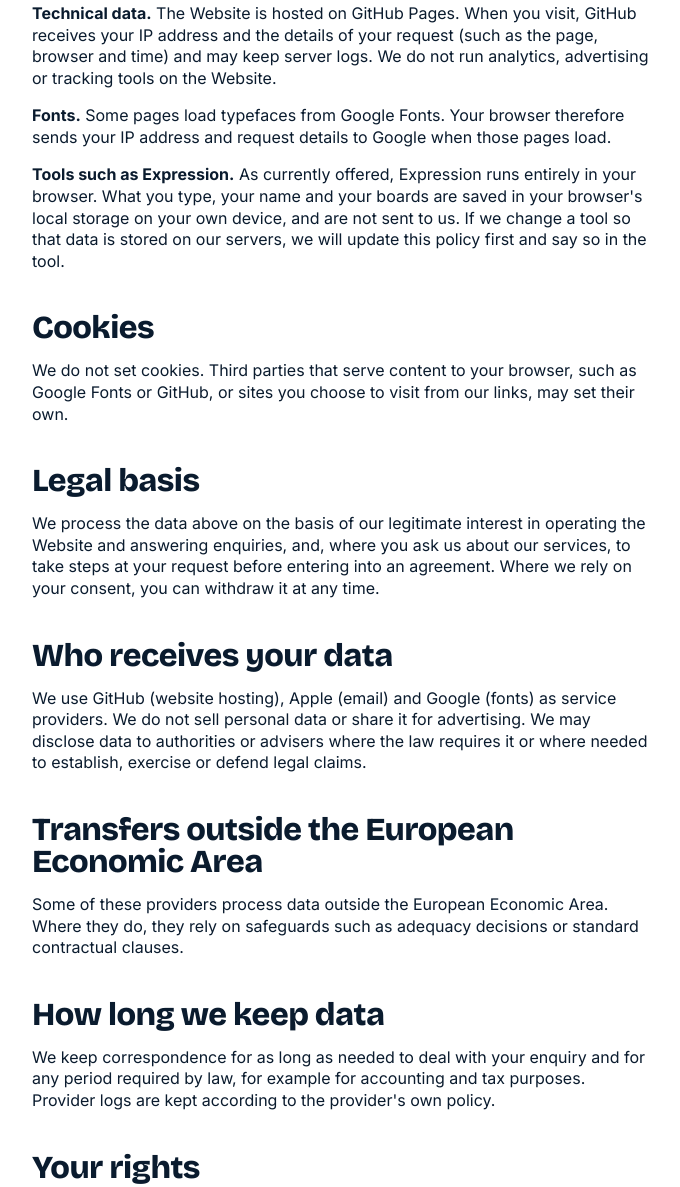
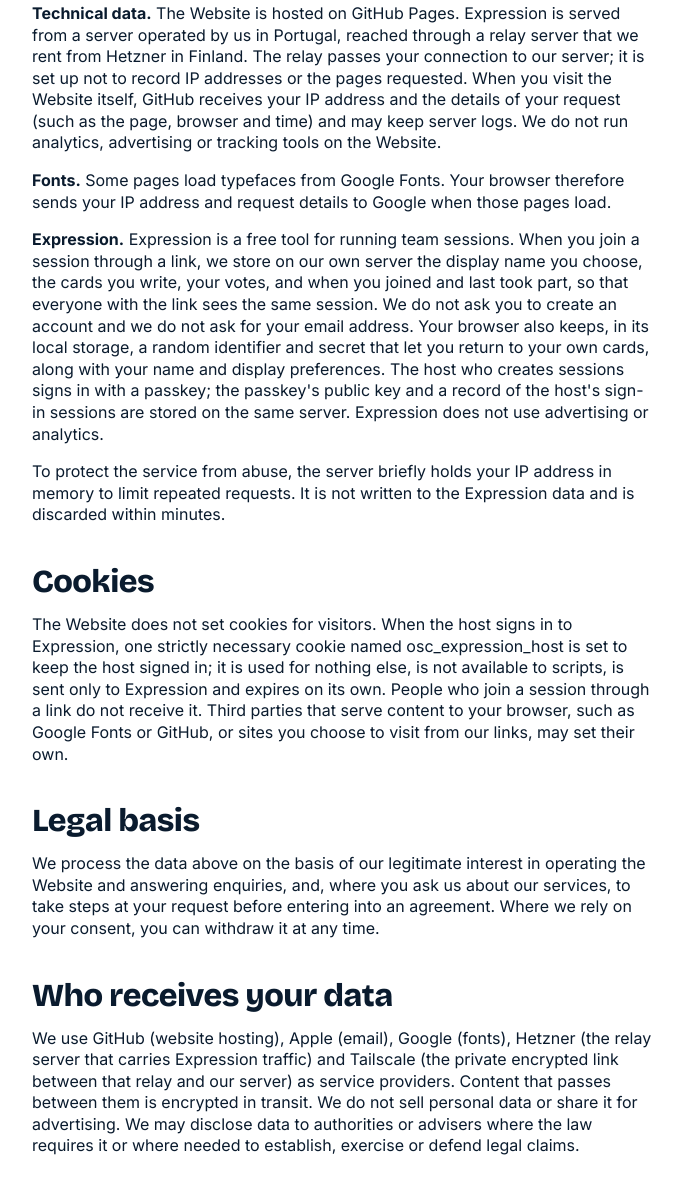
Before and after one commit to 351Nomad/oursuccesscoach-site, a plain HTML site: page privacy-policy/index.html in a window 1280 px wide. Shown: the part 793-1980 px from the top of the page, without its empty margins (298-978 px from the left). Drawn offline with Linux system fonts and the light colour scheme.

Commit message:
Site update 2026-11-22 07:22

```diff
--- a/privacy-policy/index.html
+++ b/privacy-policy/index.html
@@ -18,25 +18,27 @@
 <button type="button" aria-label="Open menu" aria-expanded="false" class="menu-toggle" id="menu-toggle"><svg class="ico" fill="none" viewBox="0 0 28 19" xmlns="http://www.w3.org/2000/svg" aria-hidden="true"><line x1="28" y1="9.5" x2="-1.31134e-07" y2="9.5" stroke="currentColor" stroke-width="3"></line><line x1="28" y1="1.5" x2="-1.31134e-07" y2="1.5" stroke="currentColor" stroke-width="3"></line><line x1="28" y1="17.5" x2="-1.31134e-07" y2="17.5" stroke="currentColor" stroke-width="3"></line></svg></button>
 <div class="menu" id="site-menu"><div class="menu-item"><a href="/">Home</a></div><div class="menu-item"><a href="/tools/Expression/">Expression</a></div><div class="social"><a aria-label="Our Success Coach on LinkedIn" href="https://www.linkedin.com/company/our-success-coach/" target="_blank" rel="noopener noreferrer"><svg class="ico" fill="none" viewBox="0 0 15 14" xmlns="http://www.w3.org/2000/svg" aria-hidden="true"><path d="M3.04348 1.52174C3.04348 2.37391 2.37391 3.04348 1.52174 3.04348C0.669565 3.04348 0 2.37391 0 1.52174C0 0.669565 0.669565 0 1.52174 0C2.37391 0 3.04348 0.669565 3.04348 1.52174ZM3.04348 4.26087H0V14H3.04348V4.26087ZM7.91304 4.26087H4.86957V14H7.91304V8.88696C7.91304 6.02609 11.5652 5.78261 11.5652 8.88696V14H14.6087V7.85217C14.6087 3.04348 9.19131 3.22609 7.91304 5.6V4.26087Z" fill="currentColor"></path></svg></a></div><div class="menu-small"><a href="/privacy-policy/">Privacy Policy</a><a href="/terms-of-use/">Terms of Use</a></div></div>
 </nav></header>
-<div class="hero"><section class="section"><h1 class="page-title">Privacy Policy</h1><p class="lead meta">Last update: <span>21st November 2026</span></p><p class="lead meta">Applies to oursuccesscoach.com and everything published under it. Current version: <a class="link link-primary" href="/privacy-policy/">oursuccesscoach.com/privacy-policy/</a></p></section></div>
+<div class="hero"><section class="section"><h1 class="page-title">Privacy Policy</h1><p class="lead meta">Last update: <span>22nd November 2026</span></p><p class="lead meta">Applies to oursuccesscoach.com and everything published under it. Current version: <a class="link link-primary" href="/privacy-policy/">oursuccesscoach.com/privacy-policy/</a></p></section></div>
 <div class="main"><section class="section"><h2>Who we are</h2>
 <p>This Privacy Policy applies to oursuccesscoach.com and to everything published under it, including tools such as Expression (together, the &quot;Website&quot;). The Website is run by OUR SUCCESS COACH, UNIPESSOAL LDA (&quot;Our Success Coach&quot;, &quot;we&quot;, &quot;us&quot;), NIPC 519643143, with its registered office at Rua Principal do Casal Viegas, n.º 228, 3240-214 Ansião, Portugal. We are the controller of personal data processed through the Website. You can reach us at <a class="link link-primary" href="mailto:tim@oursuccesscoach.com">tim@oursuccesscoach.com</a>.</p>
 <p>We handle personal data in line with Regulation (EU) 2016/679 (the General Data Protection Regulation) and Portuguese data protection law.</p>
 <h2>What we collect and why</h2>
 <p><strong>Messages you send us.</strong> If you email us, we receive your email address and whatever you write. We use it to reply and to keep a record of the correspondence. Our mail is hosted by Apple (iCloud).</p>
-<p><strong>Technical data.</strong> The Website is hosted on GitHub Pages. When you visit, GitHub receives your IP address and the details of your request (such as the page, browser and time) and may keep server logs. We do not run analytics, advertising or tracking tools on the Website.</p>
+<p><strong>Technical data.</strong> The Website is hosted on GitHub Pages. Expression is served from a server operated by us in Portugal, reached through a relay server that we rent from Hetzner in Finland. The relay passes your connection to our server; it is set up not to record IP addresses or the pages requested. When you visit the Website itself, GitHub receives your IP address and the details of your request (such as the page, browser and time) and may keep server logs. We do not run analytics, advertising or tracking tools on the Website.</p>
 <p><strong>Fonts.</strong> Some pages load typefaces from Google Fonts. Your browser therefore sends your IP address and request details to Google when those pages load.</p>
-<p><strong>Tools such as Expression.</strong> As currently offered, Expression runs entirely in your browser. What you type, your name and your boards are saved in your browser&#x27;s local storage on your own device, and are not sent to us. If we change a tool so that data is stored on our servers, we will update this policy first and say so in the tool.</p>
+<p><strong>Expression.</strong> Expression is a free tool for running team sessions. When you join a session through a link, we store on our own server the display name you choose, the cards you write, your votes, and when you joined and last took part, so that everyone with the link sees the same session. We do not ask you to create an account and we do not ask for your email address. Your browser also keeps, in its local storage, a random identifier and secret that let you return to your own cards, along with your name and display preferences. The host who creates sessions signs in with a passkey; the passkey&#x27;s public key and a record of the host&#x27;s sign-in sessions are stored on the same server. Expression does not use advertising or analytics.</p>
+<p>To protect the service from abuse, the server briefly holds your IP address in memory to limit repeated requests. It is not written to the Expression data and is discarded within minutes.</p>
 <h2>Cookies</h2>
-<p>We do not set cookies. Third parties that serve content to your browser, such as Google Fonts or GitHub, or sites you choose to visit from our links, may set their own.</p>
+<p>The Website does not set cookies for visitors. When the host signs in to Expression, one strictly necessary cookie named osc_expression_host is set to keep the host signed in; it is used for nothing else, is not available to scripts, is sent only to Expression and expires on its own. People who join a session through a link do not receive it. Third parties that serve content to your browser, such as Google Fonts or GitHub, or sites you choose to visit from our links, may set their own.</p>
 <h2>Legal basis</h2>
 <p>We process the data above on the basis of our legitimate interest in operating the Website and answering enquiries, and, where you ask us about our services, to take steps at your request before entering into an agreement. Where we rely on your consent, you can withdraw it at any time.</p>
 <h2>Who receives your data</h2>
-<p>We use GitHub (website hosting), Apple (email) and Google (fonts) as service providers. We do not sell personal data or share it for advertising. We may disclose data to authorities or advisers where the law requires it or where needed to establish, exercise or defend legal claims.</p>
+<p>We use GitHub (website hosting), Apple (email), Google (fonts), Hetzner (the relay server that carries Expression traffic) and Tailscale (the private encrypted link between that relay and our server) as service providers. Content that passes between them is encrypted in transit. We do not sell personal data or share it for advertising. We may disclose data to authorities or advisers where the law requires it or where needed to establish, exercise or defend legal claims.</p>
 <h2>Transfers outside the European Economic Area</h2>
-<p>Some of these providers process data outside the European Economic Area. Where they do, they rely on safeguards such as adequacy decisions or standard contractual clauses.</p>
+<p>The Expression server is in Portugal and the relay is in Finland, both within the European Economic Area. Some of our other providers process data outside the European Economic Area. Where they do, they rely on safeguards such as adequacy decisions or standard contractual clauses.</p>
 <h2>How long we keep data</h2>
 <p>We keep correspondence for as long as needed to deal with your enquiry and for any period required by law, for example for accounting and tax purposes. Provider logs are kept according to the provider&#x27;s own policy.</p>
+<p>Expression sessions, with the names, cards and votes in them, are kept until the host deletes them. On request we will delete a session or the entries you made in it; email us with the session link.</p>
 <h2>Your rights</h2>
 <p>You have the right to access your personal data, to have it corrected or erased, to restrict or object to its processing, to receive it in a portable format, and to withdraw consent. To use these rights, email us. You also have the right to complain to the Portuguese data protection authority, the Comissão Nacional de Proteção de Dados (CNPD), at www.cnpd.pt.</p>
 <h2>Links to other websites</h2>
```
Also changed, not shown: terms-of-use/index.html (+2 -2 lines).
